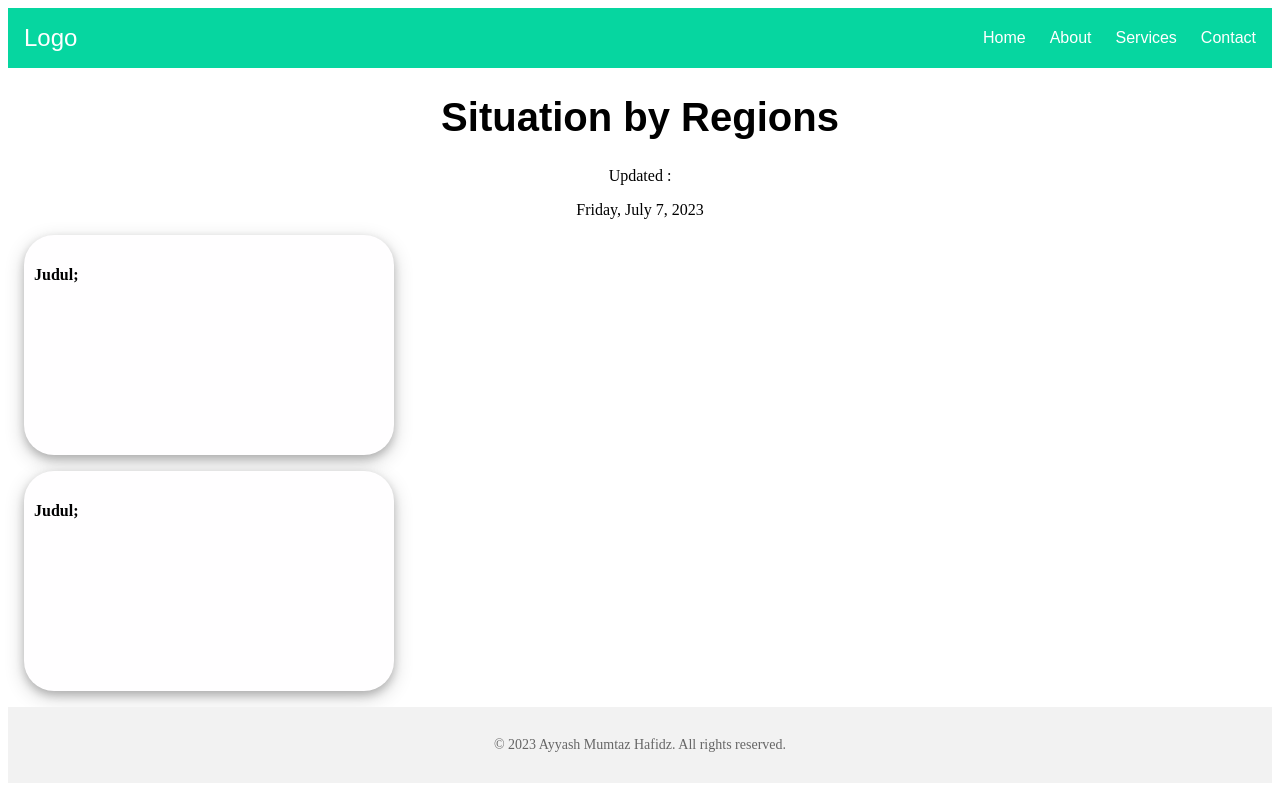
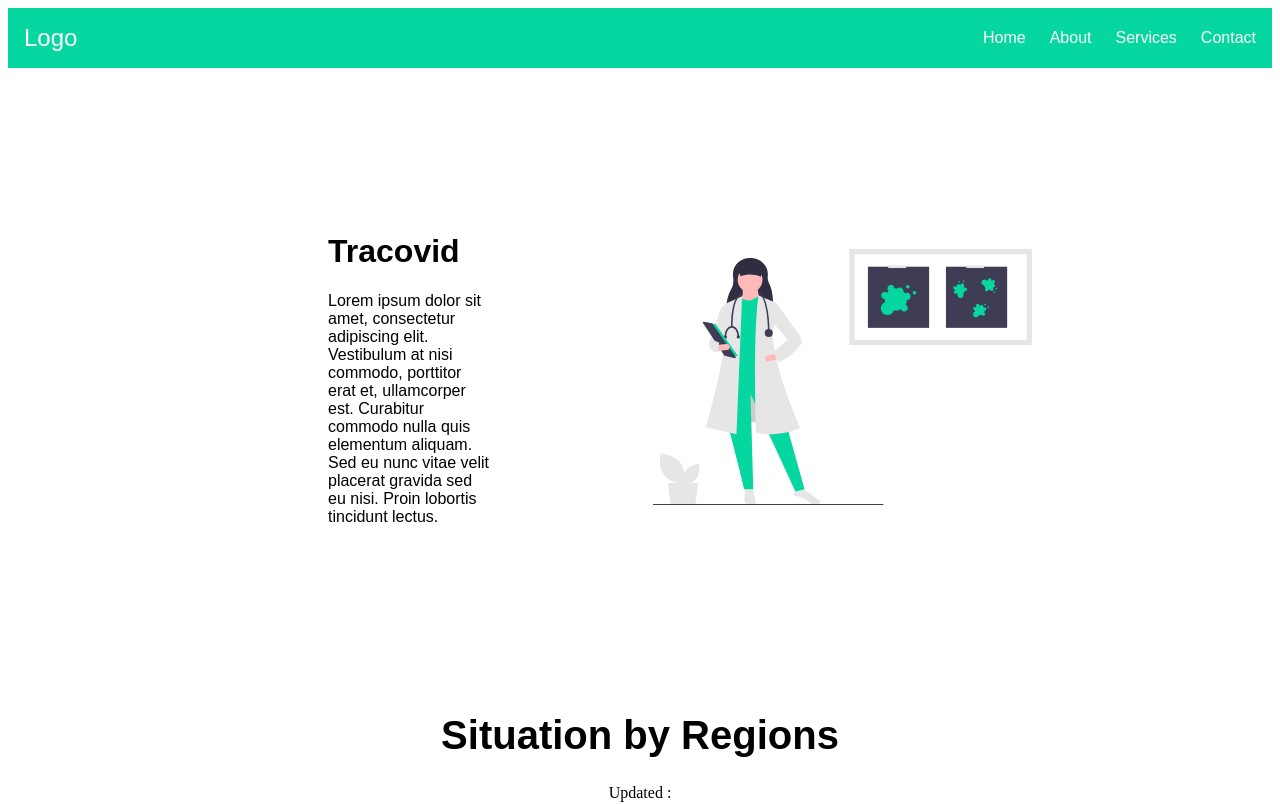
Before and after one commit to ayyashmumtaz/tracovid-frontend, a React (Vite) app: page / in a window 1280 px wide. Shown: the top 804 px of the page. Built offline with nearby package versions, Linux system fonts and the light colour scheme.

Commit message:
add logo and homepage data

```diff
--- /dev/null
+++ b/src/components/Hero/index.jsx
@@ -0,0 +1,37 @@
+import styled from "styled-components";
+import gbrHomepage from "../../assets/homepage.svg";
+
+const Hero = () => {
+
+    return (
+        <Container>
+      <Text>
+        <h1>Tracovid</h1>
+        <p>Lorem ipsum dolor sit amet, consectetur adipiscing elit. Vestibulum at nisi commodo, porttitor erat et, ullamcorper est. Curabitur commodo nulla quis elementum aliquam. Sed eu nunc vitae velit placerat gravida sed eu nisi. Proin lobortis tincidunt lectus.</p>
+      </Text>
+      <Image src={gbrHomepage} alt="Gambar Sampingan" />
+    </Container>
+    )
+
+}
+
+const Container = styled.div`
+
+  display: flex;
+  justify-content: center;
+    align-items: center;
+`;
+
+const Text = styled.div`
+margin: 9rem 9rem 9rem 20rem;
+font-family: 'Questrial', sans-serif;
+  flex: 1;
+`;
+
+const Image = styled.img`
+margin: 9rem 15rem 9rem 1rem;
+  max-width: 30%;
+    height: auto;
+`;
+
+export default Hero;
--- a/src/components/Region/index.jsx
+++ b/src/components/Region/index.jsx
@@ -11,7 +11,7 @@ const Region = () => {
         </div>
 
         <Card/>
-        <Card/>
+
         </RegionStyle>
     )
 }
--- a/src/page/Homepage.jsx
+++ b/src/page/Homepage.jsx
@@ -1,11 +1,13 @@
 import Navbar from "../components/Navbar";
 import Footer from "../components/Footer";
 import Region from "../components/Region";
+import Hero from "../components/Hero";
 const Homepage = () => {
 
     return (
         <div>
             <Navbar />
+            <Hero />
             <Region />
             <Footer />
         </div>
```
Also changed, not shown: src/assets/homepage.svg (added), src/assets/logo.png (added).
